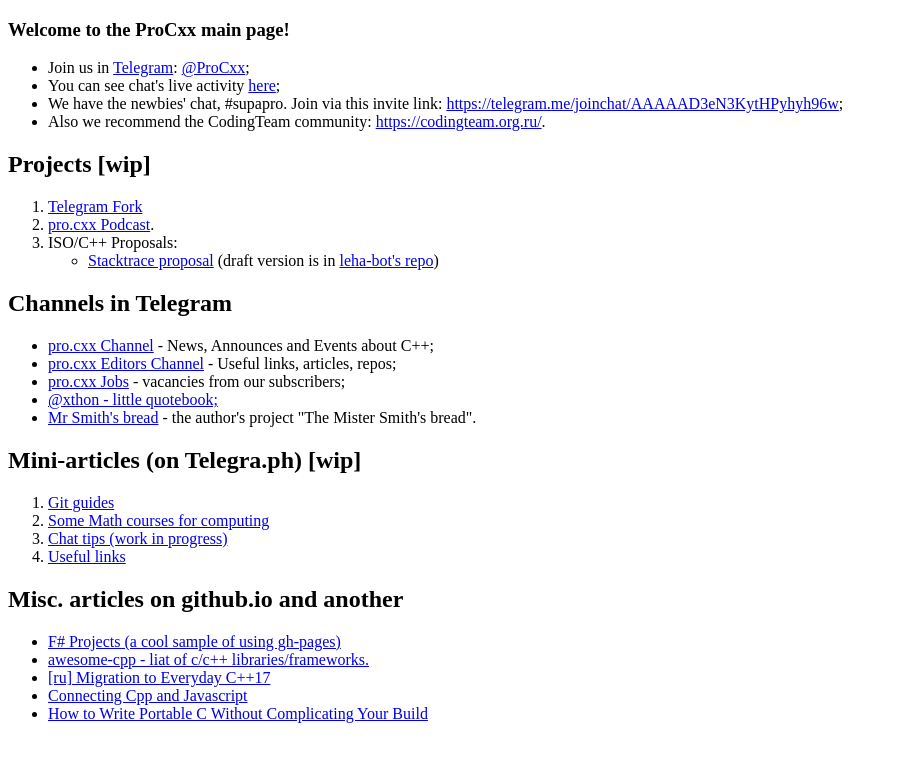
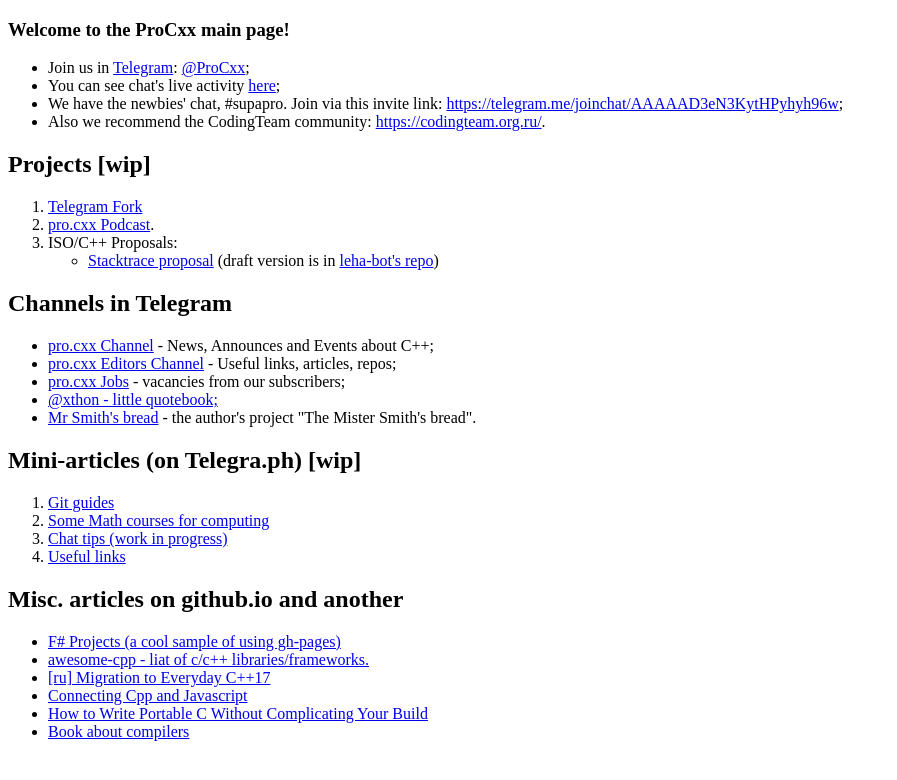
Before and after one commit to procxx/procxx.github.io, a plain HTML site: page index.html in a window 1280 px wide. Shown: the whole page, without its empty margins (0-897 px from the left). Drawn offline with Linux system fonts and the light colour scheme.

Commit message:
Add link on compilers book

```diff
--- a/index.html
+++ b/index.html
@@ -59,6 +59,7 @@
         <li><a href="https://ps-group.github.io/compilers/cxx17">[ru] Migration to Everyday C++17</a></li>
         <li><a href="http://kripken.github.io/emscripten-site/docs/porting/connecting_cpp_and_javascript/Interacting-with-code.html#calling-javascript-from-c-c">Connecting Cpp and Javascript</a></li>
         <li><a href="http://nullprogram.com/blog/2017/03/30/">How to Write Portable C Without Complicating Your Build</a></li>
+	<li><a href="compilers/Index.htm">Book about compilers</a></li>
      </ul>
    </div>
  </body>
```
